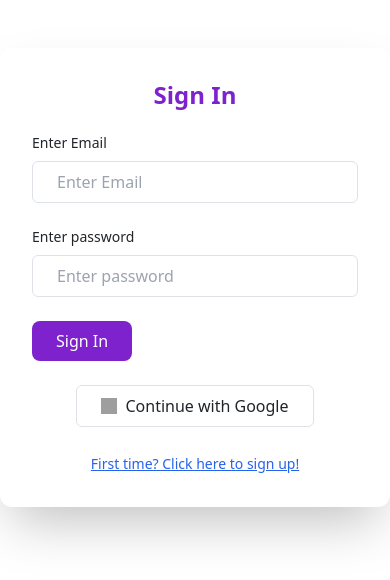
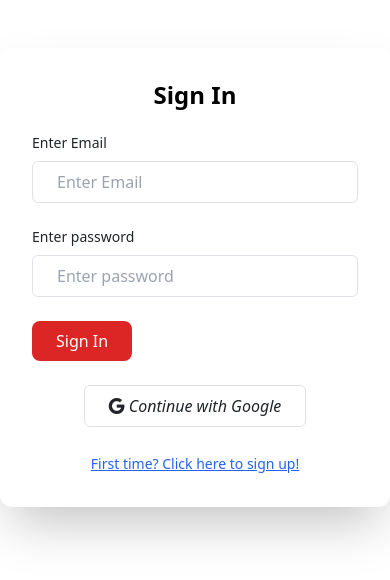
Before and after one commit to Ryan-Hozy/tattoo-booking-system-v2, a React (Vite) app: page /auth in a window 390 px wide. Shown: the top 580 px of the page. Built offline with nearby package versions, Linux system fonts and the light colour scheme; no server answers; grey boxes are pictures that could not be loaded; a web font is replaced by a local one.

Commit message:
improved the ui of auth page and made the navbar sticky

```diff
--- a/package.json
+++ b/package.json
@@ -14,6 +14,7 @@
     "@reduxjs/toolkit": "^2.2.6",
     "axios": "^1.7.2",
     "bootstrap": "^5.3.3",
+    "bootstrap-icons": "^1.11.3",
     "cors": "^2.8.5",
     "firebase": "^10.12.4",
     "react": "^18.3.1",
--- a/src/App.jsx
+++ b/src/App.jsx
@@ -8,6 +8,7 @@ import Nav from './components/Nav';
 import { AuthProvider } from "./components/AuthProvider";
 import { Provider } from "react-redux";
 import store from "./store";
+
 
 const PrivateRoute = ({ element }) => {
   const { currentUser } = useContext(AuthContext);
--- a/src/components/Nav.jsx
+++ b/src/components/Nav.jsx
@@ -26,7 +26,7 @@ const Nav = () => {
   };
 
   return (
-    <header className="padding-x py-8 sticky z-10 w-full bg-black shadow-xl">
+    <header className="padding-x py-8 sticky top-0 z-50 w-full bg-black shadow-xl">
       <nav className="flex justify-between items-center max-container">
         <a href="/" className="no-underline">
           <h1 className="text-white text-bold text-xl">Black Craft Studio</h1>
@@ -63,7 +63,7 @@ const Nav = () => {
             onClick={toggleMenu}
           />
           {isMenuOpen && (
-            <ul className="absolute right-0 top-full mt-2 w-48 bg-black text-white shadow-lg rounded-lg">
+            <ul className="absolute right-0 top-full mt-2 w-48 bg-black text-white shadow-lg rounded-lg z-20">
               {navLinks.map((item) => (
                 <li key={item.label} className="border-b border-gray-700 last:border-none">
                   {item.label === "Logout" ? (
--- a/src/pages/AuthPage.jsx
+++ b/src/pages/AuthPage.jsx
@@ -6,7 +6,7 @@ import {
   signInWithPopup,
 } from "firebase/auth";
 
-
+import "bootstrap-icons/font/bootstrap-icons.css";
 import { useContext, useState, useEffect } from "react";
 import { useNavigate } from "react-router-dom";
 import { AuthContext } from "../components/AuthProvider";
@@ -100,14 +100,14 @@ export default function AuthPage() {
         <div className="w-full max-w-md mx-auto bg-white rounded-xl shadow-2xl overflow-hidden md:max-w-4xl">
           <div className="md:flex">
             <div className="w-full p-8 md:w-1/2">
-              <h2 className="text-2xl font-semibold text-center text-purple-700">Sign In</h2>
+              <h2 className="text-2xl font-semibold text-center text-black">Sign In</h2>
               <form onSubmit={handleLogin}>
                 <div className="mt-4">
                   <label className="block text-sm">Enter Email</label>
                   <input
                     type="email"
                     placeholder="Enter Email"
-                    className="w-full px-4 py-2 mt-2 border rounded-md focus:outline-none focus:ring-1 focus:ring-purple-600"
+                    className="w-full px-4 py-2 mt-2 border rounded-md focus:outline-none focus:ring-1 focus:ring-red-600"
                     onChange={(e) => setUsername(e.target.value)}
                   />
                 </div>
@@ -116,19 +116,19 @@ export default function AuthPage() {
                   <input
                     type="password"
                     placeholder="Enter password"
-                    className="w-full px-4 py-2 mt-2 border rounded-md focus:outline-none focus:ring-1 focus:ring-purple-600"
+                    className="w-full px-4 py-2 mt-2 border rounded-md focus:outline-none focus:ring-1 focus:ring-red-600"
                     onChange={(e) => setPassword(e.target.value)}
                   />
                 </div>
                 <div className="flex items-baseline justify-between">
-                  <button type="submit" className="px-6 py-2 mt-4 text-white bg-purple-700 rounded-lg hover:bg-purple-800">
+                  <button type="submit" className="px-6 py-2 mt-4 text-white bg-red-600 rounded-lg hover:bg-red-700">
                     Sign In
                   </button>
                 </div>
               </form>
               <div className="mt-4 flex justify-center">
-                <button onClick={handleGoogleLogin} className="px-4 py-2 border rounded-md focus:outline-none focus:ring-1 focus:ring-purple-600 flex items-center">
-                  <img src="google-logo.png" alt="Google" className="w-4 h-4 mr-2" /> Continue with Google
+                <button onClick={handleGoogleLogin} className="px-4 py-2 border rounded-md focus:outline-none focus:ring-1 focus:ring-red-600 flex items-center">
+                  <i className="bi bi-google">  Continue with Google</i>
                 </button>
               </div>
               <div className="mt-4 text-center">
@@ -137,7 +137,7 @@ export default function AuthPage() {
                 </a>
               </div>
             </div>
-            <div className="hidden md:block md:w-1/2 bg-purple-700">
+            <div className="hidden md:block md:w-1/2">
               <SlideShow />
             </div>
           </div>
@@ -151,14 +151,14 @@ export default function AuthPage() {
                 <div className="absolute inset-0 bg-gray-500 opacity-75"></div>
               </div>
               <div className="bg-white rounded-lg overflow-hidden shadow-xl transform transition-all sm:max-w-lg sm:w-full p-6">
-                <h2 className="text-2xl font-semibold text-center text-purple-700">Create your account</h2>
+                <h2 className="text-2xl font-semibold text-center text-red-600">Create your account</h2>
                 <form onSubmit={handleSignUp}>
                   <div className="mt-4">
                     <label className="block text-sm">Enter Email</label>
                     <input
                       type="email"
                       placeholder="Enter Email"
-                      className="w-full px-4 py-2 mt-2 border rounded-md focus:outline-none focus:ring-1 focus:ring-purple-600"
+                      className="w-full px-4 py-2 mt-2 border rounded-md focus:outline-none focus:ring-1 focus:ring-red-600"
                       onChange={(e) => setUsername(e.target.value)}
                     />
                   </div>
@@ -167,12 +167,12 @@ export default function AuthPage() {
                     <input
                       type="password"
                       placeholder="Enter password"
-                      className="w-full px-4 py-2 mt-2 border rounded-md focus:outline-none focus:ring-1 focus:ring-purple-600"
+                      className="w-full px-4 py-2 mt-2 border rounded-md focus:outline-none focus:ring-1 focus:ring-red-600"
                       onChange={(e) => setPassword(e.target.value)}
                     />
                   </div>
                   <div className="flex items-baseline justify-between">
-                    <button type="submit" className="px-6 py-2 mt-4 text-white bg-purple-700 rounded-lg hover:bg-purple-800" onClick={handleShowLogin}>
+                    <button type="submit" className="px-6 py-2 mt-4 text-white bg-red-600 rounded-lg hover:bg-red-700" onClick={handleShowLogin}>
                       Sign Up
                     </button>
                   </div>
```
Also changed, not shown: 1 other file (tests, documents, lock files or other folders).
